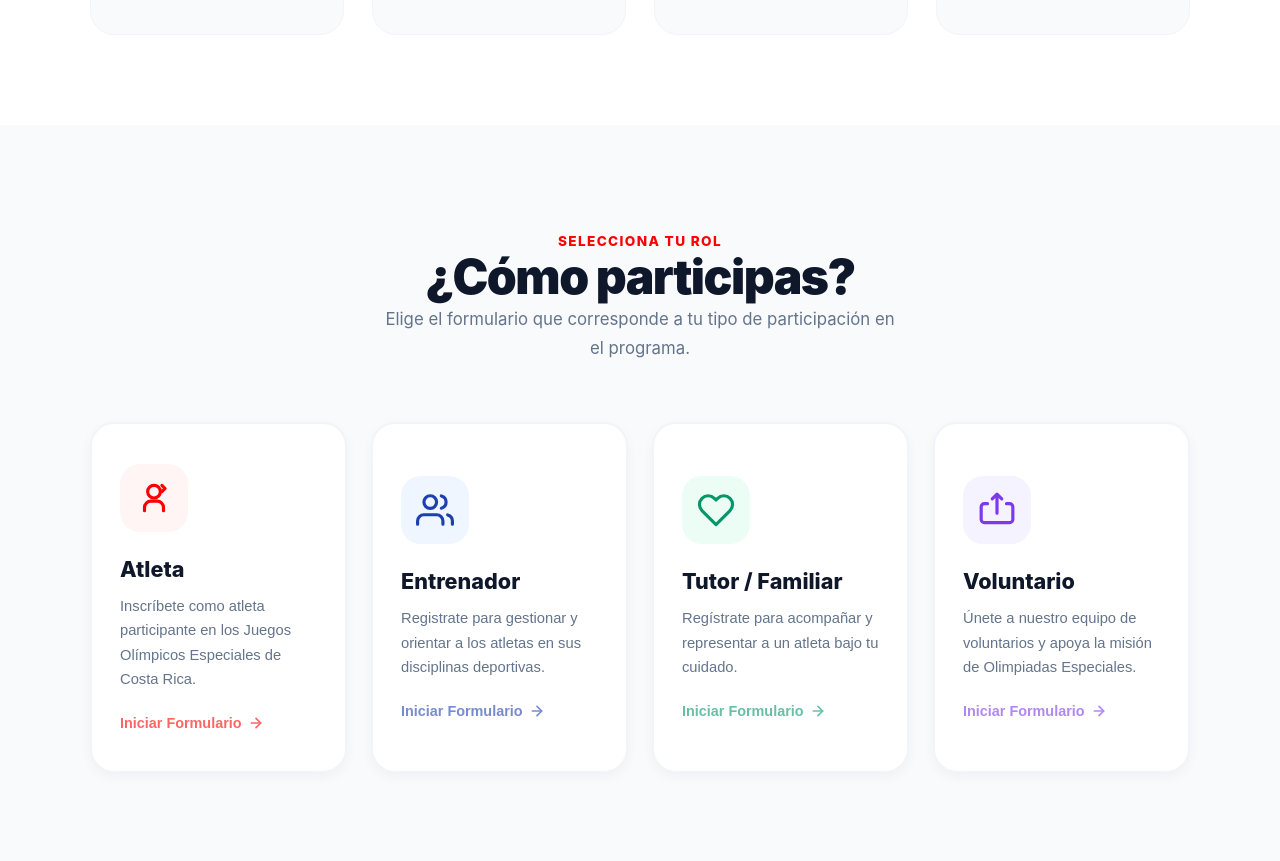
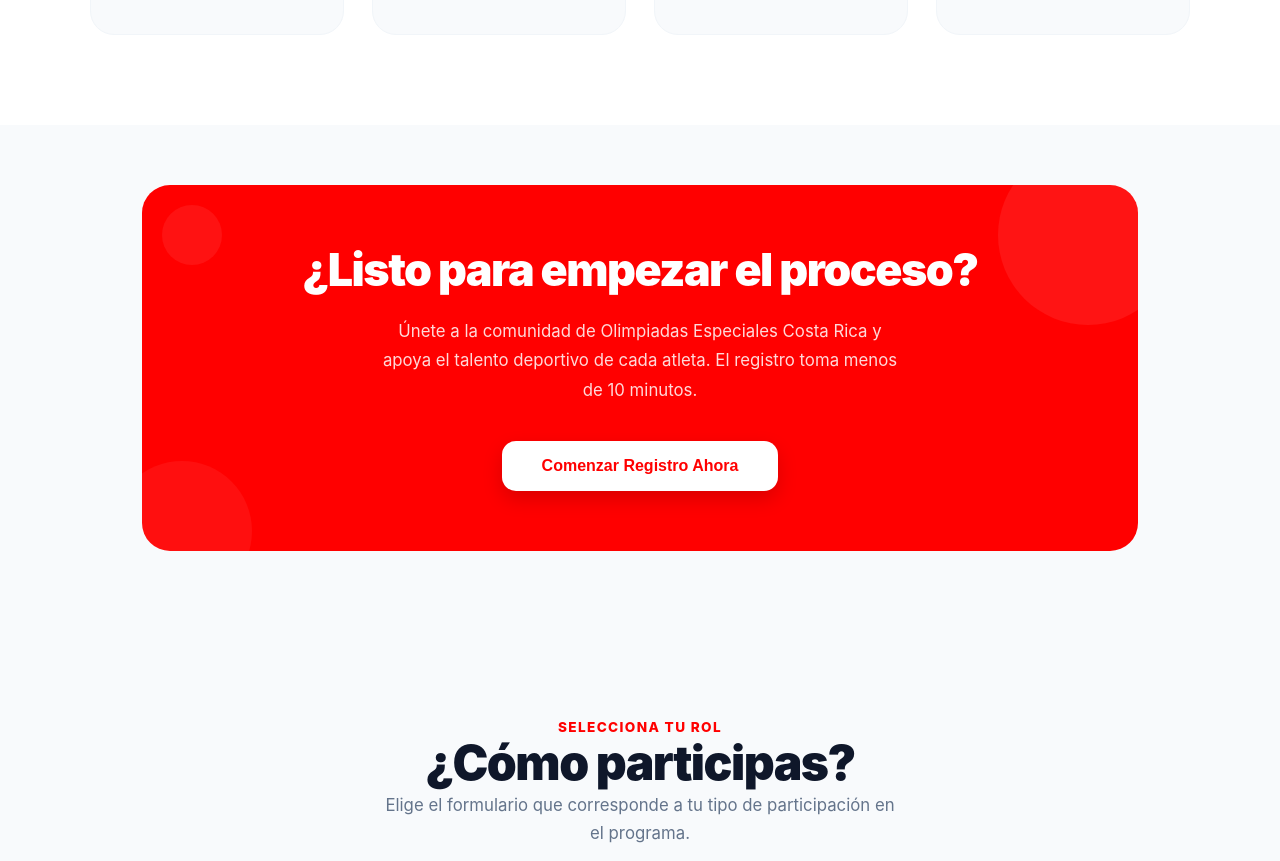
Before and after one commit to Carlosfwd86/OlimpiadasEspeciales_CostaRica, a React (Vite) app in the folder Olimpiadas_Especiales/: page /plataforma-registro in a window 1280 px wide. Shown: the part 1207-2068 px from the top of the page. Built offline with nearby package versions, Linux system fonts and the light colour scheme.

Commit message:
creación de seccion en home para crear cuenta

```diff
--- a/Olimpiadas_Especiales/src/components/Home.jsx
+++ b/Olimpiadas_Especiales/src/components/Home.jsx
@@ -98,6 +98,71 @@ const Home = () => {
 
     return (
         <>
+            {/* Banner CTA Flotante - Arriba del Hero */}
+            <div style={{
+                background: 'linear-gradient(135deg, #ff0000ee 0%, #3b2e1eff 100%)',
+                padding: '48px 24px',
+                textAlign: 'center',
+                fontFamily: "'Inter', 'Segoe UI', Roboto, sans-serif",
+                position: 'relative',
+                overflow: 'hidden',
+            }}>
+                {/* Círculos decorativos */}
+                <div style={{ position:'absolute', top:'-60px', right:'-60px', width:'800px', height:'200px', borderRadius:'50%', background:'rgba(255,0,0,0.06)', pointerEvents:'none' }} />
+                <div style={{ position:'absolute', bottom:'-40px', left:'-40px', width:'150px', height:'150px', borderRadius:'50%', background:'rgba(255,0,0,0.04)', pointerEvents:'none' }} />
+
+                <p style={{
+                    color: '#f7efefff', fontWeight: '1000', textTransform: 'uppercase',
+                    letterSpacing: '0.12em', fontSize: '2.78rem', marginBottom: '14px',
+                }}>¿Primera vez aquí?</p>
+
+                <h2 style={{
+                    color: '#ffffff',
+                    fontSize: 'clamp(1.8rem, 4vw, 1.8rem)',
+                    fontWeight: '900',
+                    letterSpacing: '-1.5px',
+                    margin: '0 0 16px',
+                    lineHeight: '3.1',
+                }}>
+                    Empieza creando tu cuenta
+                </h2>
+
+                <p style={{
+                    color: '#94a3b8', fontSize: '1rem', lineHeight: '1.7',
+                    maxWidth: '420px', margin: '0 auto 32px',
+                }}>
+                    Necesitas una cuenta para guardar tu progreso y completar la inscripción.
+                </p>
+
+                <div style={{ display: 'flex', gap: '14px', justifyContent: 'center', flexWrap: 'wrap' }}>
+                    <button
+                        onClick={() => navegar('/registro')}
+                        style={{
+                            padding: '14px 36px', background: '#FF0000', color: 'rgba(255, 255, 255, 1)',
+                            border: 'none', borderRadius: '12px', fontSize: '0.98rem', fontWeight: '800',
+                            cursor: 'pointer', boxShadow: '0 8px 20px rgba(255,0,0,0.3)',
+                            transition: 'all 0.2s ease',
+                        }}
+                        onMouseEnter={e => { e.currentTarget.style.background = '#cc0000'; e.currentTarget.style.transform = 'translateY(-2px)'; }}
+                        onMouseLeave={e => { e.currentTarget.style.background = '#FF0000'; e.currentTarget.style.transform = 'translateY(0)'; }}
+                    >
+                        Crear Cuenta
+                    </button>
+                    <button
+                        onClick={() => navegar('/login')}
+                        style={{
+                            padding: '14px 36px', background: 'hsla(0, 95%, 49%, 1.00)', color: 'rgba(255, 255, 255, 1)',
+                            border: '2px solid rgba(249, 248, 248, 1)', borderRadius: '12px', fontSize: '0.98rem', fontWeight: '800',
+                            cursor: 'pointer', transition: 'all 0.2s ease',
+                        }}
+                        onMouseEnter={e => { e.currentTarget.style.borderColor = '#64748b'; e.currentTarget.style.color = '#ffffff'; }}
+                        onMouseLeave={e => { e.currentTarget.style.borderColor = '#334155'; e.currentTarget.style.color = '#e2e8f0'; }}
+                    >
+                        Iniciar Sesión
+                    </button>
+                </div>
+            </div>
+
             <section className="contenedor_hero_principal">
 
                 {/* Contenido Superior Principal */}
--- a/Olimpiadas_Especiales/src/pages/PlataformaRegistroPage.jsx
+++ b/Olimpiadas_Especiales/src/pages/PlataformaRegistroPage.jsx
@@ -303,6 +303,64 @@ function PlataformaRegistroPage() {
         </div>
       </section>
 
+      {/* CTA INTERMEDIO */}
+      <section style={{ padding: '60px 24px', background: '#f8fafc' }}>
+        <div style={{
+          maxWidth: '900px',
+          margin: '0 auto',
+          background: '#FF0000',
+          borderRadius: '28px',
+          padding: '60px 48px',
+          textAlign: 'center',
+          position: 'relative',
+          overflow: 'hidden',
+        }}>
+          {/* Círculos decorativos */}
+          <div style={{ position:'absolute', top:'-40px', right:'-40px', width:'180px', height:'180px', borderRadius:'50%', background:'rgba(255,255,255,0.08)', pointerEvents:'none' }} />
+          <div style={{ position:'absolute', bottom:'-50px', left:'-30px', width:'140px', height:'140px', borderRadius:'50%', background:'rgba(255,255,255,0.06)', pointerEvents:'none' }} />
+          <div style={{ position:'absolute', top:'20px', left:'20px', width:'60px', height:'60px', borderRadius:'50%', background:'rgba(255,255,255,0.07)', pointerEvents:'none' }} />
+
+          <h2 style={{
+            color: '#ffffff',
+            fontSize: 'clamp(1.8rem, 4vw, 2.8rem)',
+            fontWeight: '900',
+            letterSpacing: '-1.5px',
+            margin: '0 0 20px',
+            lineHeight: '1.15',
+          }}>
+            ¿Listo para empezar el proceso?
+          </h2>
+          <p style={{
+            color: 'rgba(255,255,255,0.85)',
+            fontSize: '1.05rem',
+            lineHeight: '1.75',
+            maxWidth: '520px',
+            margin: '0 auto 36px',
+          }}>
+            Únete a la comunidad de Olimpiadas Especiales Costa Rica y apoya el talento deportivo de cada atleta. El registro toma menos de 10 minutos.
+          </p>
+          <button
+            onClick={() => document.getElementById('roles-section').scrollIntoView({ behavior: 'smooth' })}
+            style={{
+              background: '#ffffff',
+              color: '#FF0000',
+              border: 'none',
+              padding: '16px 40px',
+              borderRadius: '14px',
+              fontSize: '1rem',
+              fontWeight: '800',
+              cursor: 'pointer',
+              transition: 'all 0.25s ease',
+              boxShadow: '0 8px 20px rgba(0,0,0,0.15)',
+            }}
+            onMouseEnter={e => { e.currentTarget.style.transform = 'translateY(-3px)'; e.currentTarget.style.boxShadow = '0 14px 28px rgba(0,0,0,0.2)'; }}
+            onMouseLeave={e => { e.currentTarget.style.transform = 'translateY(0)'; e.currentTarget.style.boxShadow = '0 8px 20px rgba(0,0,0,0.15)'; }}
+          >
+            Comenzar Registro Ahora
+          </button>
+        </div>
+      </section>
+
       {/* ROLES - SELECTOR */}
       <section id="roles-section" style={{ padding: '90px 24px', background: '#f8fafc' }}>
         <div style={{ maxWidth: '1100px', margin: '0 auto' }}>
```
